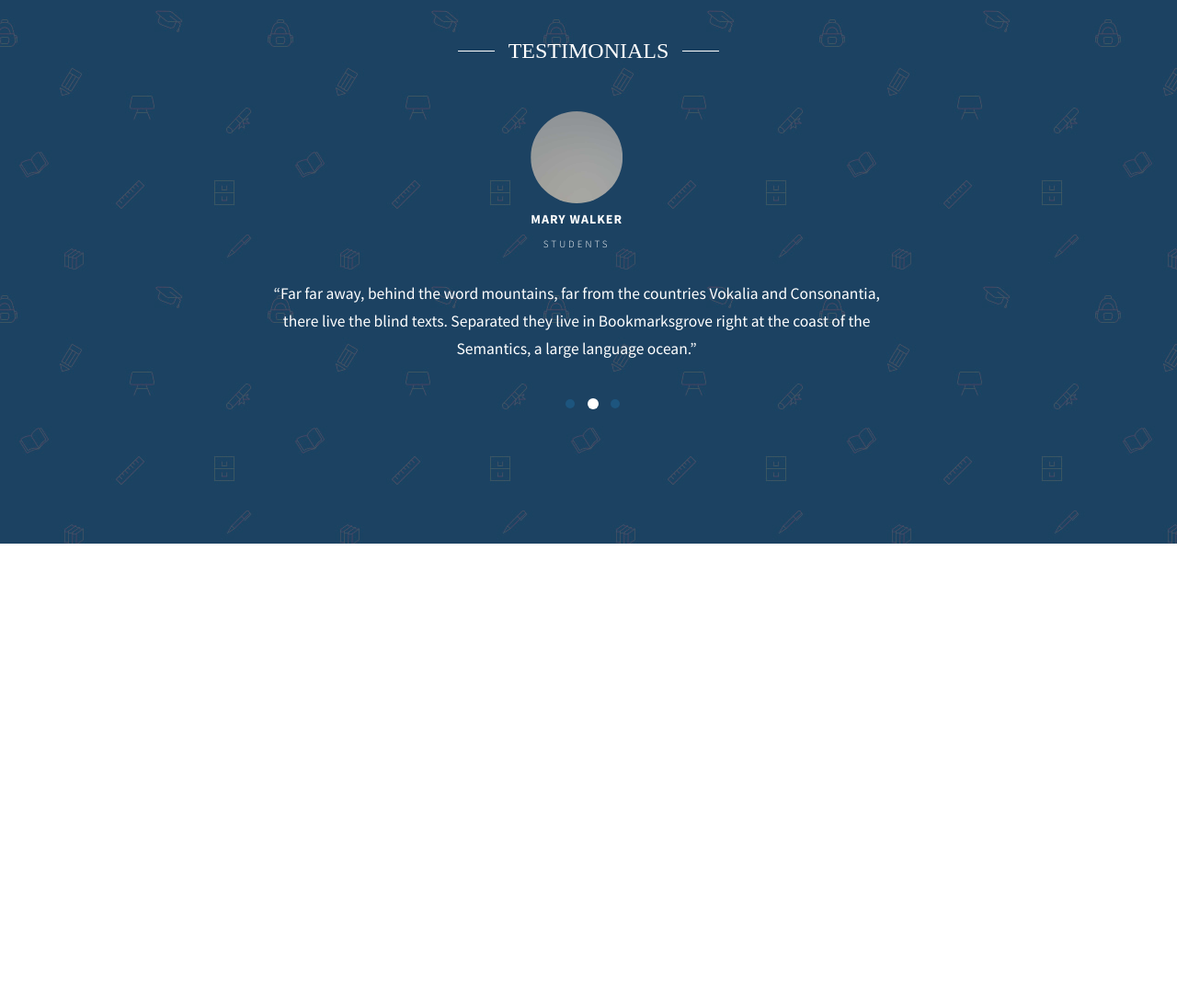
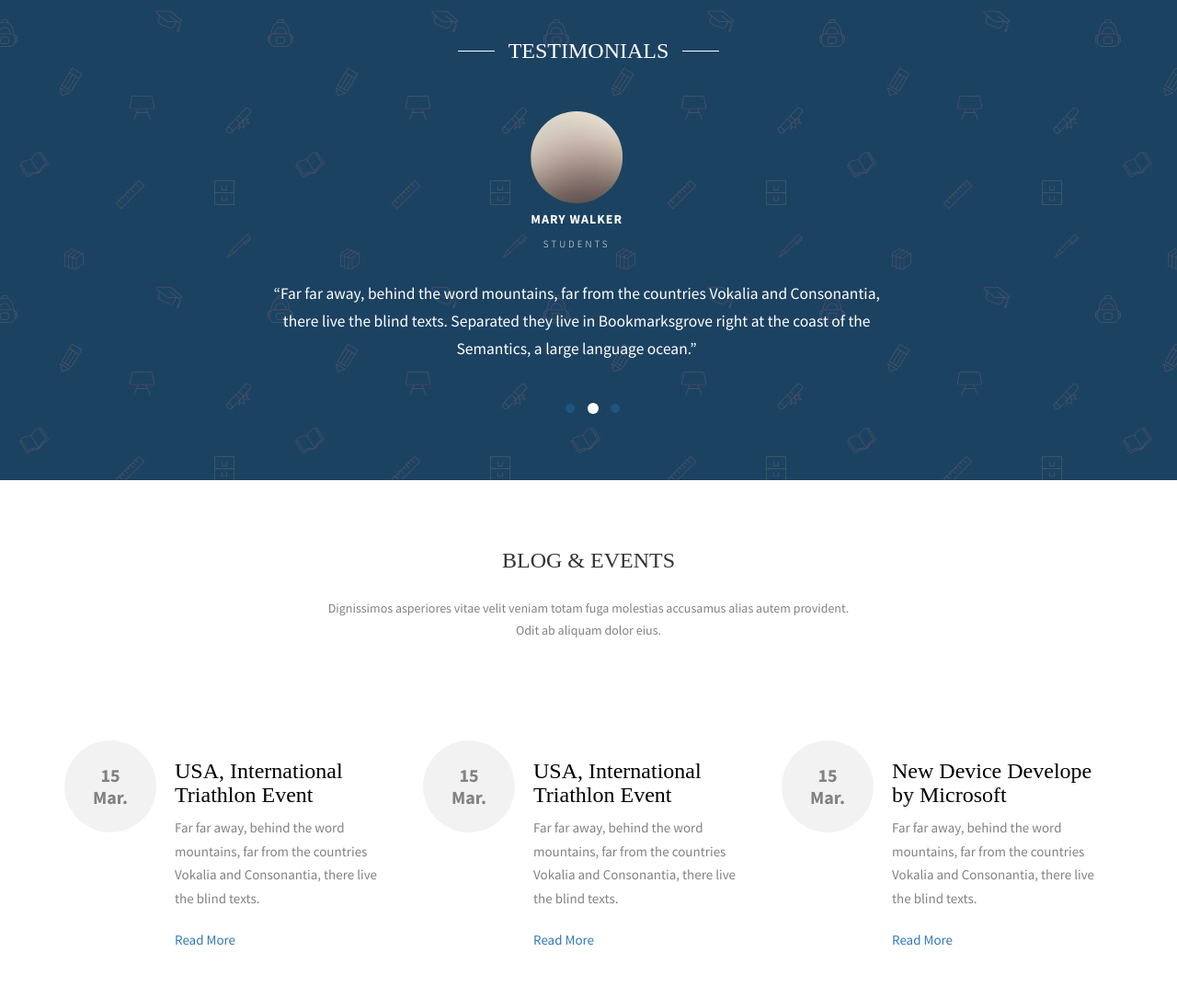
Before and after one commit to suzanafc/site, a plain HTML site: page index.html in a window 1280 px wide. Shown: the part 3280-4365 px from the top of the page at 92% size. Before the commit the page ends 3871 px from the top, so only its background shows below. Drawn offline with Linux system fonts and the light colour scheme.

Commit message:
section-blog

```diff
--- a/css/estilo.css
+++ b/css/estilo.css
@@ -440,6 +440,7 @@ a:hover{
     background-position: center center;
     background-repeat: no-repeat;
 }
+
 .our{
 	padding-bottom:10rem;
 
@@ -461,14 +462,17 @@ a:hover{
     display: inline-block;
    background-color: rgba(0, 0, 0,.01)
 }
+
 .ourcourse-img:hover, .ourcourse-img:active {
   box-shadow: -50px 0px 0px 50px rgba(0,0,0, 0.5) inset;
 
 }
+
 .our .businesstexto {
  padding:1.7rem;
 
 }
+
 .btn-our{
 	border: 2px solid rgba(0, 0, 0,.8);
     background: transparent;
@@ -481,22 +485,27 @@ a:hover{
     border-radius: 0;
     margin-bottom:2.8rem;
 }
+
 .btn-our:hover{
 	background-color:black;
 	border: 2px solid rgba(0, 0, 0,.8);
 }
+
 #testimonials{
 	background-color: #1F5F8B;
     position: relative;
     padding: 7em 0;
 }
+
 #testimonials .fundo,#testimonials .carousel-indicators li{
 	background-color: rgba(31, 95, 139, 0.7);
 }
+
 #testimonials .carousel-indicators .active{
 	background-color:white;
 	padding: 0;
 }
+
 #testimonials h2{
 	color:white;
 	margin-bottom: 2rem;
@@ -508,10 +517,12 @@ a:hover{
 	text-transform: uppercase;
 	position: relative;
 }
+
 .titulo-tes{
 	padding: 7px 15px;
     position: relative;
 }
+
 .titulo-tes:before{
 	position: absolute;
     top: 20px;
@@ -521,6 +532,7 @@ a:hover{
     height: 1px;
     background: white;
 }
+
 .titulo-tes:after{
 	position: absolute;
     top: 20px;
@@ -530,6 +542,7 @@ a:hover{
     height: 1px;
     background: white;
 }
+
 .texto-mike span{
 	margin-top:.6rem;
 	font-size: 14px;
@@ -538,11 +551,13 @@ a:hover{
     font-weight: 700;
     display: block;
 }
+
 .texto-mike span .students{
 	font-size: 11px;
     font-weight: 300;
     letter-spacing: 3px;
 }
+
 blockquote{
 	border: none;
     margin: 30px auto;
@@ -550,13 +565,66 @@ blockquote{
     position: relative;
     padding: 0;
 }
+
 #testimonials .carousel-inner{
 	margin-top: 2.8rem;
 }
-#testimonials .carousel-inner li{
-	min-height: 362px;
-	height: 362px;
-}
+
 #carousel-estudantes .carousel-indicators li{
 	padding: 0;
 }
+
+#carousel-estudantes .carousel-indicators {
+	margin-bottom: -5.4rem;
+}
+
+#blog .titulo-course{
+	padding: 4.7rem 0;
+}
+
+.blog-fundo{
+	background-color:rgba(0,0,0,.05);
+	border-radius: 50%;
+	width: 10rem;
+    height: 10rem;
+    display: table;
+    position: absolute;
+    top: 0;
+    left: 0;
+ }
+
+.blog-texto{
+	position: relative;
+    padding-left: 12rem;
+    width: 100%;
+    float: left;
+    margin-bottom: 3rem;
+}
+
+.blog-fundo span{
+	display: table-cell;
+    vertical-align: middle;
+    height: 10rem;
+    width: 10rem;
+    font-weight: 700;
+    font-size: 2rem;
+    line-height: 2.4rem;
+    color: #828282;
+}
+
+.blog-texto h3 a{
+	font-size: 2.4rem;
+	color: #000;
+    font-family: "Roboto Slab", serif;
+    font-weight: 400;
+    margin: 0 0 20px 0;
+}
+
+.blog-texto p{
+	margin-bottom: 2rem;
+	font-family: "Source Sans Pro", Arial, sans-serif;
+    font-weight: 400;
+    font-size: 1.5rem;
+    line-height: 1.7;
+    color: #828282;
+}
--- a/index.html
+++ b/index.html
@@ -379,10 +379,10 @@
 								<li data-target="#carousel-estudantes" data-slide-to="1"></li>
 								<li data-target="#carousel-estudantes" data-slide-to="2"></li>
 							</ol>
-							<ul class="carousel-inner" role="listbox">
-								<li class="item active ">
+							<div class="carousel-inner" role="listbox">
+								<div class="item active ">
 									<div>
-										<img src="img/person2.jpg" class="img-circle" alt=""  width= "100px" height="100px">
+										<img src="img/person1.jpg" class="img-circle" alt=""  width= "100px" height="100px">
 
 						   				<div class=" texto-mike">
 						   					<span>Mary Walker<br><span class="students">Students</span></span>
@@ -391,8 +391,8 @@
 											</blockquote>
 										</div>
 									</div>
-	    						</li>
-	    						<li class="item ">
+	    						</div>
+	    						<div class="item ">
 									<div>
 										<img src="img/person2.jpg" class="img-circle" alt=""  width= "100px" height="100px">
 
@@ -403,10 +403,10 @@
 											</blockquote>
 										</div>
 									</div>
-	    						</li>
-	    						<li class="item">
+	    						</div>
+	    						<div class="item">
 									<div>
-										<img src="img/person2.jpg" class="img-circle" alt=""  width= "100px" height="100px">
+										<img src="img/person3.jpg" class="img-circle" alt=""  width= "100px" height="100px">
 
 						   				<div class=" texto-mike">
 						   					<span>Rita Jones<br><span class="students">Teacher</span></span>
@@ -415,8 +415,48 @@
 											</blockquote>
 										</div>
 									</div>
-	    						</li>
-							</ul>
+	    						</div>
+							</div>
+						</div>
+					</div>
+				</div>
+			</div>
+		</section>
+		<section id="blog">
+			<div class="container">
+
+				<div class="row">
+					<div class="col-md-6 col-md-offset-3 text-center course titulo-course">
+						<h2>Blog & Events</h2>
+						<p>Dignissimos asperiores vitae velit veniam totam fuga molestias accusamus alias autem provident. Odit ab aliquam dolor eius.</p>
+					</div>
+				</div>
+
+				<div class="row ">
+					<div class="col-md-4">
+						<div class="blog-texto">
+							<div class="blog-fundo text-center"><span>15<br>Mar.</span></div>
+							<h3><a href="#">USA, International Triathlon Event</a></h3>
+							<p>Far far away, behind the word mountains, far from the countries Vokalia and Consonantia, there live the blind texts.</p>
+							<p><a href="#">Read More</a></p>
+						</div>
+					</div>
+
+					<div class="col-md-4">
+						<div class="blog-texto">
+							<div  class="blog-fundo text-center"><span>15<br>Mar.</span></div>
+							<h3><a href="#">USA, International Triathlon Event</a></h3>
+							<p>Far far away, behind the word mountains, far from the countries Vokalia and Consonantia, there live the blind texts.</p>
+							<p><a href="#">Read More</a></p>
+						</div>
+					</div>
+
+					<div class="col-md-4">
+						<div class="blog-texto">
+							<div class="blog-fundo text-center"><span>15<br>Mar.</span></div>
+							<h3><a href="#">New Device Develope by Microsoft</a></h3>
+							<p>Far far away, behind the word mountains, far from the countries Vokalia and Consonantia, there live the blind texts.</p>
+							<p><a href="#">Read More</a></p>
 						</div>
 					</div>
 				</div>
```
Also changed, not shown: img/person3.jpg (added).
